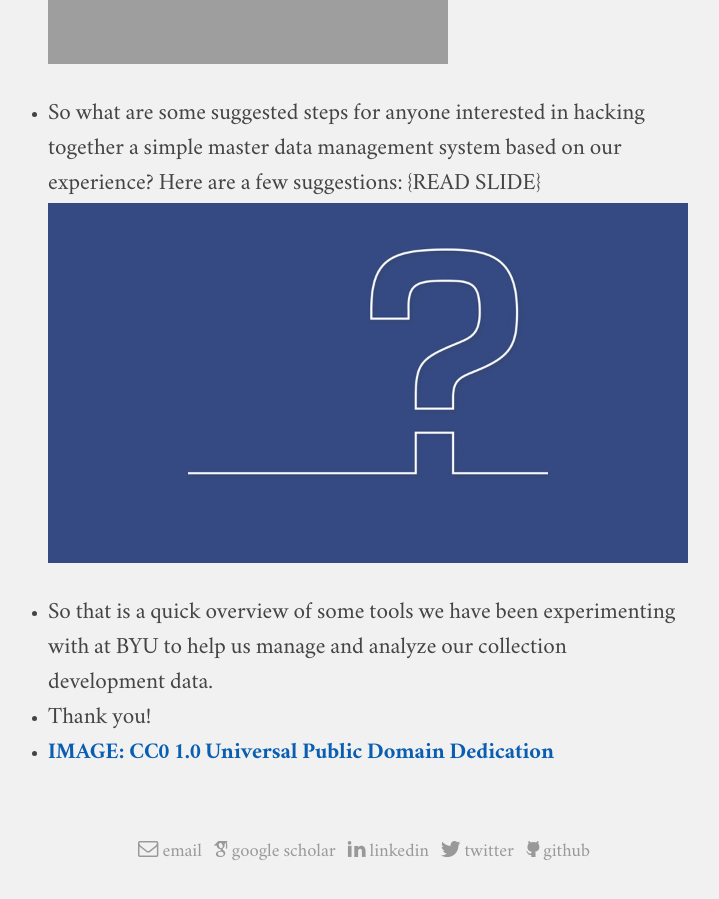
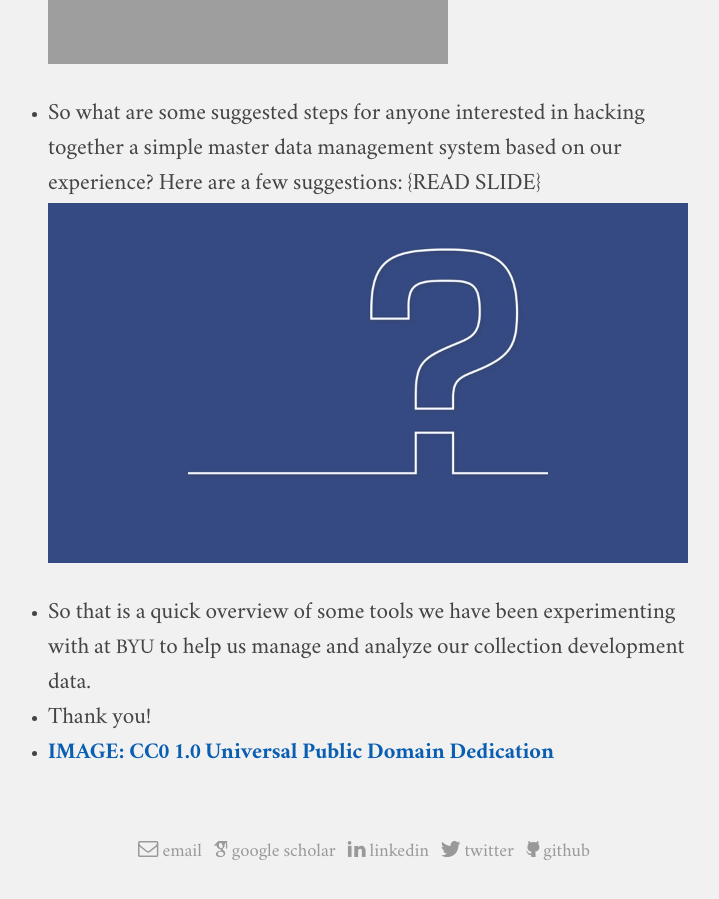
Before and after one commit to jaredhowland/jaredhowland.github.io, a Jekyll site: the page built from content/presentations/small-data-erl.md, in a window 1280 px wide and 900 px high, scrolled down 27665 px. Shown: the whole window, without its empty margins (272-991 px from the left). Built offline with Jekyll 4.4.1, drawn with Linux system fonts in a browser that asks for light colours; some of the changed text lies outside the part shown.

Commit message:
[FIX] Typos in ERL presentation

```diff
--- a/content/presentations/small-data-erl.md
+++ b/content/presentations/small-data-erl.md
@@ -113,7 +113,7 @@ If you answered yes to any of those questions then you have encountered a data m
 ![Slide 020][20]
 
 * Data management is a broad field with a lot of components associated with it
-* This data management wheel outlines a few of them as defined by the Data Management Association’s “Data Management Body of Knowledge” Framework (2<sup>nd</sup> edition) ([definitions from DAMA-DMBOK: Data Management Body of Knowledge (2<sup>nd</sup> Edition)](http://proquest.safaribooksonline.com.erl.lib.byu.edu/book/databases/business-intelligence/9781634622479/chapter-1-data-management/idparadest_19_html))
+* This data management wheel outlines a few of them as defined by the Data Management Association’s “Data Management Body of Knowledge” Framework (2<sup>nd</sup> edition) ([definitions from <span class="caps">DAMA-DMBOK</span>: Data Management Body of Knowledge (2<sup>nd</sup> Edition)](http://proquest.safaribooksonline.com.erl.lib.byu.edu/book/databases/business-intelligence/9781634622479/chapter-1-data-management/idparadest_19_html))
     * **Data governance**: Central to all of data management. Provides direction and oversight for data management by establishing a system of decision rights over data that accounts for the needs of the library
     * **Data architecture management**: the structure of a library’s logical and physical data assets and data management resources
     * **Data modeling & design**: is the process of discovering, analyzing, representing, and communicating data requirements in a precise form called the data model
@@ -292,7 +292,7 @@ If you click on explore…
 
 ![Slide 048][48]
 
-* So that is a quick overview of some tools we have been experimenting with at BYU to help us manage and analyze our collection development data.
+* So that is a quick overview of some tools we have been experimenting with at <span class="caps">BYU</span> to help us manage and analyze our collection development data.
 * Thank you!
 * **[IMAGE: CC0 1.0 Universal Public Domain Dedication](https://pixabay.com/en/question-mark-why-icon-blue-usa-1332062/)**
 
```
